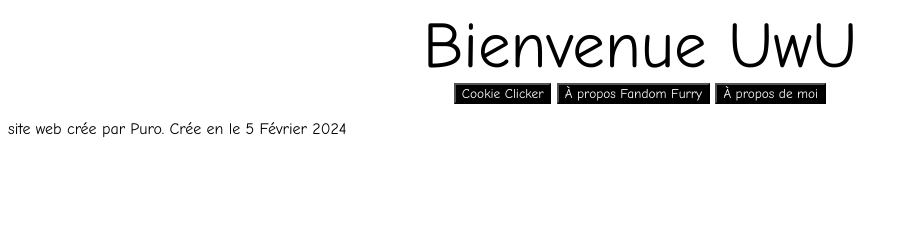
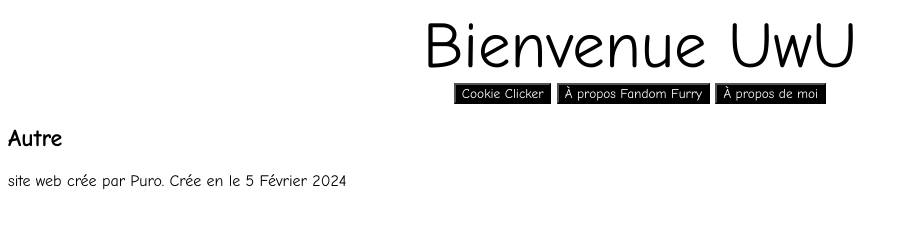
Before and after one commit to Puro0w0/Puro0w0.github.io, a plain HTML site: page index.html in a window 1280 px wide. Shown: the whole page, without its empty margins (0-908 px from the left). Drawn offline with Linux system fonts and the light colour scheme; a web font is replaced by a local one.

Commit message:
Update index.html

```diff
--- a/index.html
+++ b/index.html
@@ -19,55 +19,12 @@
             <button onclick="cookie_clicker()">Cookie Clicker</button>
             <button onclick='window.location.href = "https://fr.wikipedia.org/wiki/Fandom_furry"'>À propos Fandom Furry</button>
             <button onclick="about_me()">À propos de moi</button>
+        </center>
 
-            <!--
-        <div id="DragBTNS">
-        <div id="HeadDragBTNS">https://www.puro0w0.github.io/terminal/terminal.html</div>
-            <p>Sélectionnez une application</p>
-            <button onclick="cookie_clicker()">Cookie Clicker</button>
-            <button onclick="about_me()">À propos de moi</button>
+        <div class"left">
+            <h2>Autre</h2>
         </div>
 
-<script>
-dragElement(document.getElementById("DragBTNS"));
-
-function dragElement(elmnt) {
-  var pos1 = 0, pos2 = 0, pos3 = 0, pos4 = 0;
-  if (document.getElementById(elmnt.id + "header")) {
-    document.getElementById(elmnt.id + "header").onmousedown = dragMouseDown;
-  } else {
-    elmnt.onmousedown = dragMouseDown;
-  }
-
-  function dragMouseDown(e) {
-    e = e || window.event;
-    e.preventDefault();
-    pos3 = e.clientX;
-    pos4 = e.clientY;
-    document.onmouseup = closeDragElement;
-    document.onmousemove = elementDrag;
-  }
-
-  function elementDrag(e) {
-    e = e || window.event;
-    e.preventDefault();
-    pos1 = pos3 - e.clientX;
-    pos2 = pos4 - e.clientY;
-    pos3 = e.clientX;
-    pos4 = e.clientY;
-    elmnt.style.top = (elmnt.offsetTop - pos2) + "px";
-    elmnt.style.left = (elmnt.offsetLeft - pos1) + "px";
-  }
-
-  function closeDragElement() {
-    document.onmouseup = null;
-    document.onmousemove = null;
-  }
-}
-</script>
--->
-
-        </center>
             <div class="bottom">
                 <p>site web crée par Puro. Crée en le 5 Février 2024</p>
             </div>
```
